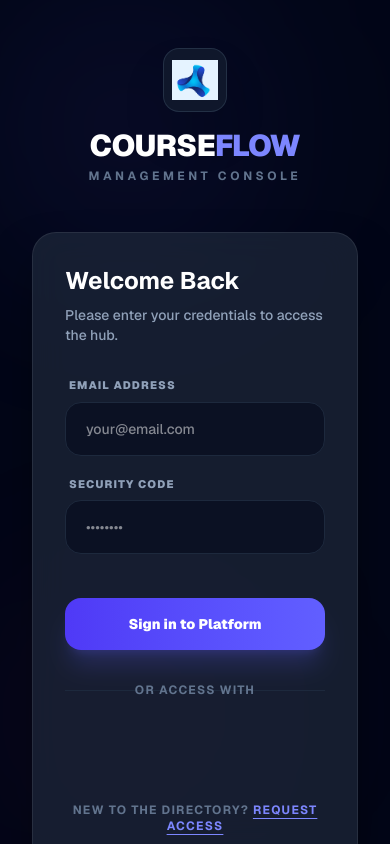
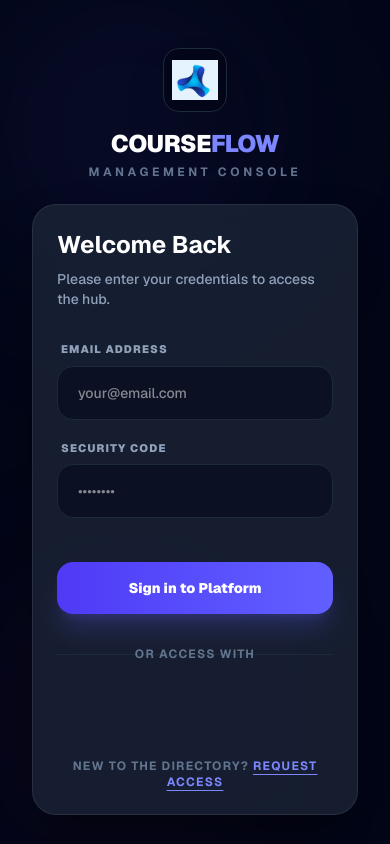
Before and after one commit to pamuditha-senanayake/LMS_IUAP, a Next.js app in the folder frontend/: page /login in a window 390 px wide. Built offline with nearby package versions, Linux system fonts and the light colour scheme; no server answers.

Commit message:
fix: layout issues

```diff
--- a/frontend/src/app/globals.css
+++ b/frontend/src/app/globals.css
@@ -62,3 +62,15 @@ body::before {
   box-shadow: 0 0 0 4px rgba(99, 102, 241, 0.15);
   outline: none;
 }
+
+/* Aggressive Scrollbar Hiding */
+.scrollbar-none {
+  scrollbar-width: none !important;
+  -ms-overflow-style: none !important;
+}
+
+.scrollbar-none::-webkit-scrollbar {
+  display: none !important;
+  width: 0 !important;
+  height: 0 !important;
+}
--- a/frontend/src/app/login/page.tsx
+++ b/frontend/src/app/login/page.tsx
@@ -71,26 +71,30 @@ export default function Login() {
     return (
         <div className="flex h-screen bg-[#020617] overflow-hidden">
             {/* Left Side: Branding & Form */}
-            <div className="flex-1 h-full overflow-y-auto scrollbar-none flex flex-col items-center p-8 md:p-16 py-12 md:py-24 z-10 relative pb-40">
+            <div
+                className="flex-1 h-full overflow-y-auto scrollbar-none z-10 relative"
+                style={{ scrollbarWidth: 'none', msOverflowStyle: 'none' }}
+            >
+                <div className="min-h-full w-full flex flex-col items-center justify-center p-8 md:p-12 py-12 text-slate-100">
                     {/* Background Glows */}
                     <div className="absolute top-0 left-0 w-64 h-64 bg-indigo-500/10 blur-[100px] rounded-full" />
                     <div className="absolute bottom-0 left-0 w-64 h-64 bg-pink-500/5 blur-[100px] rounded-full" />
 
-                <div className="w-full max-w-md space-y-12 relative animate-in fade-in slide-in-from-left-4 duration-700">
+                    <div className="w-full max-w-md space-y-6 relative animate-in fade-in slide-in-from-left-4 duration-700">
                         {/* Branding Section */}
                         <div className="flex flex-col items-center gap-4 text-center">
-                        <div className="w-16 h-16 rounded-2xl bg-slate-900 border border-slate-700/60 shadow-2xl flex items-center justify-center p-2">
+                            <div className="w-16 h-16 rounded-2xl bg-slate-950 border border-slate-800 shadow-2xl flex items-center justify-center p-2">
                                 <img src="/A.png" alt="CourseFlow" className="w-full h-full object-contain" />
                             </div>
                             <div className="space-y-1">
-                            <h2 className="text-3xl font-black tracking-tight text-white uppercase">
+                                <h2 className="text-2xl md:text-3xl font-black tracking-tight text-white uppercase">
                                     Course<span className="text-indigo-400">Flow</span>
                                 </h2>
                                 <p className="text-slate-500 text-xs font-bold uppercase tracking-[0.3em]">Management Console</p>
                             </div>
                         </div>
 
-                    <div className="glass-card rounded-3xl p-8 md:p-10 border border-slate-700/50 shadow-2xl shadow-black/40 bg-slate-900/40 backdrop-blur-xl">
+                        <div className="glass-card rounded-3xl p-6 md:p-8 border border-slate-700/50 shadow-2xl shadow-black/40 bg-slate-900/40 backdrop-blur-xl">
                             <div className="mb-8 text-left">
                                 <h3 className="text-2xl font-bold text-white mb-2">Welcome Back</h3>
                                 <p className="text-slate-400 text-sm font-medium">Please enter your credentials to access the hub.</p>
@@ -149,13 +153,12 @@ export default function Login() {
                                         onError={() => setError("Google Access Denied")}
                                         theme="filled_black"
                                         shape="pill"
-                                    text="signin_with"
                                         width="100%"
                                     />
                                 </div>
                             </div>
 
-                        <p className="mt-10 text-center text-xs font-bold text-slate-500 uppercase tracking-widest">
+                            <p className="mt-8 text-center text-xs font-bold text-slate-500 uppercase tracking-widest">
                                 New to the directory?{" "}
                                 <Link href="/register" className="text-indigo-400 hover:text-indigo-300 transition-colors underline underline-offset-4">
                                     Request Access
@@ -164,13 +167,14 @@ export default function Login() {
                         </div>
                     </div>
                 </div>
+            </div>
 
             {/* Right Side: Immersive Imagery (Hidden on Mobile) */}
             <div className="hidden lg:flex flex-[1.2] h-full bg-slate-900 overflow-hidden relative">
                 <img
                     src="/login-bg.png"
-                    alt="CourseFlow Atmosphere"
-                    className="absolute inset-0 w-full h-full object-cover opacity-60 scale-110 animate-pulse duration-[10s]"
+                    alt="CourseFlow Ecosystem"
+                    className="absolute inset-0 w-full h-full object-cover opacity-60 scale-110 animate-pulse duration-[12s]"
                 />
                 <div className="absolute inset-0 bg-gradient-to-r from-[#020617] via-transparent to-transparent z-10" />
                 <div className="absolute inset-0 bg-indigo-500/10 mix-blend-overlay z-10" />
--- a/frontend/src/app/register/page.tsx
+++ b/frontend/src/app/register/page.tsx
@@ -33,7 +33,7 @@ export default function Register() {
             }
 
             const data = await res.json();
-            localStorage.setItem("user", JSON.stringify({ name: data.name, email: data.email }));
+            localStorage.setItem("user", JSON.stringify(data));
             router.push("/dashboard");
         } catch (err: any) {
             setError(err.message);
@@ -60,7 +60,7 @@ export default function Register() {
             }
 
             const data = await res.json();
-            localStorage.setItem("user", JSON.stringify({ name: data.name, email: data.email }));
+            localStorage.setItem("user", JSON.stringify(data));
             router.push("/dashboard");
         } catch (err: any) {
             setError(err.message);
@@ -93,26 +93,30 @@ export default function Register() {
             </div>
 
             {/* Right Side: Branding & Form */}
-            <div className="flex-1 h-full overflow-y-auto scrollbar-none flex flex-col items-center p-8 md:p-16 py-12 md:py-24 z-10 relative pb-40">
+            <div
+                className="flex-1 h-full overflow-y-auto scrollbar-none z-10 relative"
+                style={{ scrollbarWidth: 'none', msOverflowStyle: 'none' }}
+            >
+                <div className="min-h-full w-full flex flex-col items-center justify-center p-8 md:p-12 py-12 text-slate-100">
                     {/* Background Glows */}
                     <div className="absolute top-0 right-0 w-64 h-64 bg-pink-500/10 blur-[100px] rounded-full" />
                     <div className="absolute bottom-0 right-0 w-64 h-64 bg-indigo-500/5 blur-[100px] rounded-full" />
 
-                <div className="w-full max-w-md space-y-12 relative animate-in fade-in slide-in-from-right-4 duration-700">
+                    <div className="w-full max-w-md space-y-8 relative animate-in fade-in slide-in-from-right-4 duration-700">
                         {/* Branding Section */}
                         <div className="flex flex-col items-center gap-4 text-center">
-                        <div className="w-16 h-16 rounded-2xl bg-slate-900 border border-slate-700/60 shadow-2xl flex items-center justify-center p-2">
+                            <div className="w-16 h-16 rounded-2xl bg-slate-950 border border-slate-800 shadow-2xl flex items-center justify-center p-2">
                                 <img src="/A.png" alt="CourseFlow" className="w-full h-full object-contain" />
                             </div>
                             <div className="space-y-1">
-                            <h2 className="text-3xl font-black tracking-tight text-white uppercase">
+                                <h2 className="text-2xl md:text-3xl font-black tracking-tight text-white uppercase">
                                     Course<span className="text-pink-500">Flow</span>
                                 </h2>
                                 <p className="text-slate-500 text-xs font-bold uppercase tracking-[0.3em]">Institutional Registry</p>
                             </div>
                         </div>
 
-                    <div className="glass-card rounded-3xl p-8 md:p-10 border border-slate-700/50 shadow-2xl shadow-black/40 bg-slate-900/40 backdrop-blur-xl">
+                        <div className="glass-card rounded-3xl p-6 md:p-8 border border-slate-700/50 shadow-2xl shadow-black/40 bg-slate-900/40 backdrop-blur-xl">
                             <div className="mb-8 text-left">
                                 <h3 className="text-2xl font-bold text-white mb-2">Create Account</h3>
                                 <p className="text-slate-400 text-sm font-medium">Join the premier learning management system.</p>
@@ -191,7 +195,7 @@ export default function Register() {
                                 </div>
                             </div>
 
-                        <p className="mt-10 text-center text-xs font-bold text-slate-500 uppercase tracking-widest">
+                            <p className="mt-8 text-center text-xs font-bold text-slate-500 uppercase tracking-widest">
                                 Already registered?{" "}
                                 <Link href="/login" className="text-pink-400 hover:text-pink-300 transition-colors underline underline-offset-4">
                                     Sign In
@@ -201,5 +205,6 @@ export default function Register() {
                     </div>
                 </div>
             </div>
+        </div>
     );
 }
```
Also changed, not shown: 2 other files (tests, documents, lock files or other folders). Lines whose indentation alone changed are shown as unchanged.
